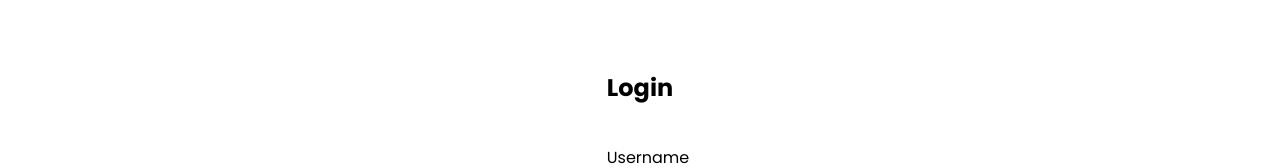
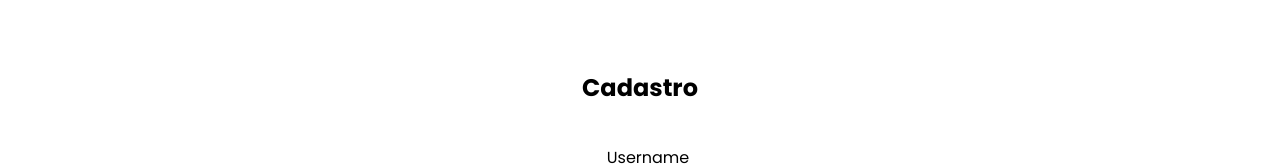
Before and after one commit to TallysonFreitas/comercio-online, a React (Create React App) app: page / in a window 1280 px wide. Shown: the part 166-332 px from the top of the page. Built offline with nearby package versions, Linux system fonts and the light colour scheme; a web font is replaced by a local one.

Commit message:
corrigindo bugs

```diff
--- a/src/App.tsx
+++ b/src/App.tsx
@@ -1,11 +1,11 @@
-import PaginaDeLogin from './containers/PaginaDeLogin'
+import PaginaDeCadastro from './containers/PaginaDeCadastro'
 import { EstiloGlobal } from './style'
 
 function App() {
   return (
     <>
       <EstiloGlobal />
-      <PaginaDeLogin />
+      <PaginaDeCadastro />
     </>
   )
 }
--- a/src/containers/PaginaDeLogin/index.tsx
+++ b/src/containers/PaginaDeCadastro/index.tsx
@@ -11,7 +11,7 @@ import {
 import { adicionarUser } from '../../store/reducers/user'
 import { useState } from 'react'
 
-const PaginaDeLogin = () => {
+const PaginaDeCadastro = () => {
   const dispatch = useDispatch()
 
   const [usuario, setUsuario] = useState({ username: '', password: '' })
@@ -23,7 +23,7 @@ const PaginaDeLogin = () => {
   return (
     <ContainerPadrao>
       <SCardLogin>
-        <STitulo>Login</STitulo>
+        <STitulo>Cadastro</STitulo>
         <SFormularioLogin>
           <SLabelLogin>Username</SLabelLogin>
           <SInputLogin
@@ -59,4 +59,4 @@ const PaginaDeLogin = () => {
   )
 }
 
-export default PaginaDeLogin
+export default PaginaDeCadastro
```
Also changed, not shown: src/containers/PaginaDeCadastro/style.ts (renamed from src/containers/PaginaDeLogin/style.ts).
